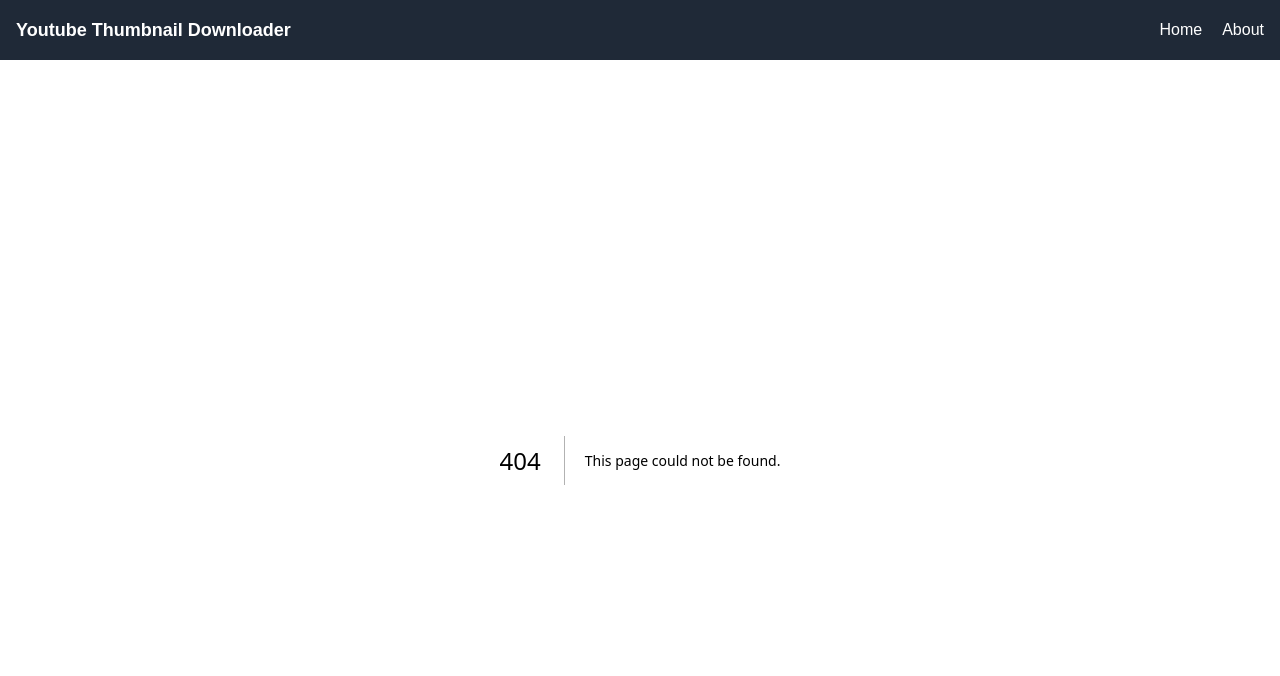
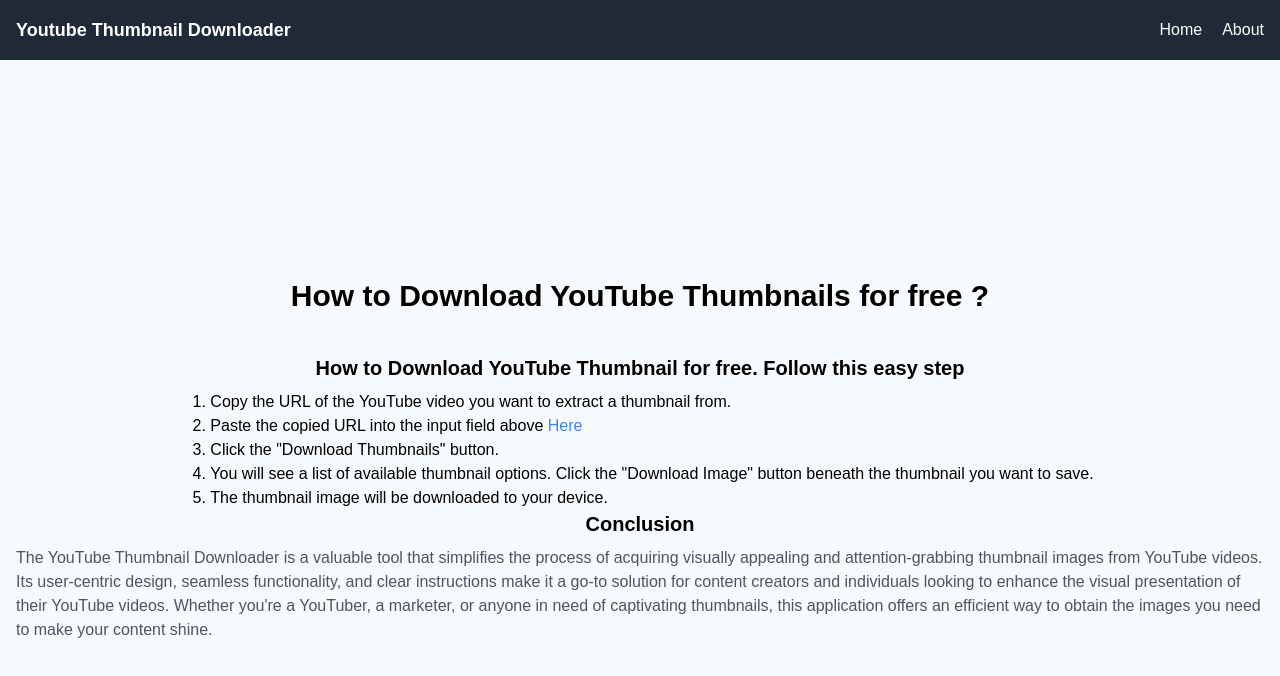
Before and after one commit to stazrouti/react-e-commerce-site, a Next.js app: page /HowToDownloaderYouTubeThumbnail in a window 1280 px wide. Before the commit this address had no page. Shown: the top 676 px of the page. Built offline with nearby package versions, Linux system fonts and the light colour scheme.

Commit message:
add other page &update sitemap

```diff
--- /dev/null
+++ b/pages/HowToDownloaderYouTubeThumbnail.js
@@ -0,0 +1,54 @@
+import Link from "next/link";
+import React from "react";
+
+const HowToDownloaderYouTubeThumbnail = () => {
+  return (
+
+    <div className="container mx-auto px-4 py-8">
+      <header className="text-center mb-8">
+      <title>How to Download YouTube Thumbnails for Free</title>
+        <meta
+          name="description"
+          content="Learn how to download YouTube thumbnails for free in a few simple steps. Follow our easy guide to extract high-quality thumbnail images from YouTube videos."
+        />
+        <h1 className="text-3xl font-bold mb-2">How to Download YouTube Thumbnails for free ?</h1>
+      </header>
+
+      {/* <h2 className="text-gray-600">How to Download YouTube Thumbnail for free.</h2> */}
+      {/* <h2 className="text-xl font-semibold mb-2">How to Download YouTube Thumbnails for free ?</h2> */}
+      <h2 className="text-xl font-semibold mb-2">
+      How to Download YouTube Thumbnail for free. Follow this easy step
+      </h2>
+
+      <ol className="list-decimal pl-6">
+      <li>
+        Copy the URL of the YouTube video you want to extract a thumbnail from.
+      </li>
+      <li>
+        Paste the copied URL into the input field above <span className="text-blue-500 hover:underline cursor-pointer"><Link href="/" passHref>
+        Here
+          </Link></span>
+      </li>
+      <li>
+        Click the "Download Thumbnails" button.
+      </li>
+      <li>
+        You will see a list of available thumbnail options. Click the "Download Image" button
+        beneath the thumbnail you want to save.
+      </li>
+      <li>
+        The thumbnail image will be downloaded to your device.
+      </li>
+    </ol>
+
+      {/* Add more questions and answers here as needed */}
+
+      <h2 className="text-xl font-semibold mb-2">Conclusion</h2>
+      <p className="text-gray-600">
+        The YouTube Thumbnail Downloader is a valuable tool that simplifies the process of acquiring visually appealing and attention-grabbing thumbnail images from YouTube videos. Its user-centric design, seamless functionality, and clear instructions make it a go-to solution for content creators and individuals looking to enhance the visual presentation of their YouTube videos. Whether you're a YouTuber, a marketer, or anyone in need of captivating thumbnails, this application offers an efficient way to obtain the images you need to make your content shine.
+      </p>
+    </div>
+  );
+};
+
+export default HowToDownloaderYouTubeThumbnail;
```
Also changed, not shown: 1 other file (tests, documents, lock files or other folders).
